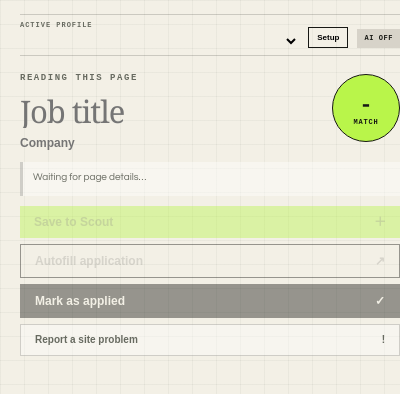
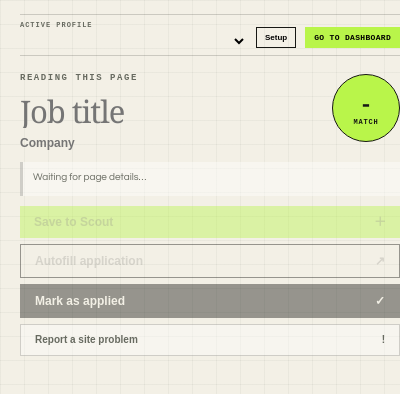
Before and after one commit to Arkane-o7/AutoJob, a browser extension: page popup.html in a window 400 px wide. Drawn offline with Linux system fonts and the light colour scheme.

Commit message:
Add dashboard navigation button to popup

```diff
--- a/popup.css
+++ b/popup.css
@@ -7,7 +7,7 @@ main { height:600px; min-height:0; padding:14px 20px; display:flex; flex-directi
 .profile-strip { padding:7px 0; display:grid; grid-template-columns:1fr auto auto; align-items:end; gap:9px; border-top:1px solid var(--line); border-bottom:1px solid var(--line); }
 .profile-strip label { display:grid; gap:5px; }.profile-strip label span { color:var(--muted); font:700 7px/1 "Courier New",monospace; letter-spacing:.14em; }
 .profile-strip select { border:0; padding:0; background:transparent; font-size:11px; font-weight:800; }.profile-strip button { padding:5px 8px; border:1px solid var(--ink); background:transparent; font-size:8px; font-weight:800; cursor:pointer; }
-.ai-status { padding:6px 7px; background:#d7d3c9; font:800 7px/1 "Courier New",monospace; letter-spacing:.08em; }.ai-status.on { background:var(--acid); }
+.profile-strip .dashboard-button { border-color:var(--acid); background:var(--acid); font-family:"Courier New",monospace; letter-spacing:.04em; text-transform:uppercase; }
 .page-state { align-items:flex-start; padding:18px 0 10px; }
 .page-state>div:first-child { min-width:0; flex:1; }
 .eyebrow { margin:0 0 12px; color:var(--muted); font:700 9px/1 "Courier New",monospace; letter-spacing:.17em; text-transform:uppercase; overflow:hidden; text-overflow:ellipsis; white-space:nowrap; }
--- a/popup.html
+++ b/popup.html
@@ -13,7 +13,7 @@
       <section class="profile-strip">
         <label><span>ACTIVE PROFILE</span><select id="profile-select"></select></label>
         <button id="onboarding" type="button">Setup</button>
-        <span id="ai-status" class="ai-status">AI OFF</span>
+        <button id="dashboard" class="dashboard-button" type="button">Go to dashboard</button>
       </section>
 
       <section class="page-state">
--- a/popup.js
+++ b/popup.js
@@ -1,4 +1,4 @@
-const ui = Object.fromEntries(["role", "company", "score", "site-label", "confidence", "record-controls", "status", "follow-up", "save", "fill", "agent", "applied", "report", "result", "profile-select", "onboarding", "ai-status"].map((id) => [id, document.getElementById(id)]));
+const ui = Object.fromEntries(["role", "company", "score", "site-label", "confidence", "record-controls", "status", "follow-up", "save", "fill", "agent", "applied", "report", "result", "profile-select", "onboarding", "dashboard"].map((id) => [id, document.getElementById(id)]));
 let activeTab = null;
 let profile = {};
 let detectedJob = null;
@@ -223,8 +223,6 @@ async function initialize() {
     const option = document.createElement("option"); option.value = meta.id; option.textContent = meta.targetRole ? `${meta.name} · ${meta.targetRole}` : meta.name; return option;
   }));
   ui["profile-select"].value = profilesIndex.activeId;
-  ui["ai-status"].textContent = aiConfig.enabled ? "AI + SMART" : "SMART READY";
-  ui["ai-status"].classList.add("on");
   ui.agent.classList.toggle("hidden", !aiConfig.enabled);
   ui.agent.disabled = !aiConfig.enabled || !hasCoreProfile(profile);
   await ApplyOS.ensureState();
@@ -340,5 +338,6 @@ ui.onboarding.addEventListener("click", () => {
   if (ApplyOS.isOnboardingComplete(profile)) chrome.runtime.openOptionsPage();
   else chrome.tabs.create({ url: chrome.runtime.getURL("onboarding.html?quick=1") });
 });
+ui.dashboard.addEventListener("click", () => chrome.tabs.create({ url: chrome.runtime.getURL("dashboard.html") }));
 ui["profile-select"].addEventListener("change", async () => { await ApplyOS.setActiveProfile(ui["profile-select"].value); window.location.reload(); });
 initialize().catch((error) => say(error.message, "error"));
```
Also changed, not shown: tests/applyos.test.mjs (+3 -0 lines), README.md.
